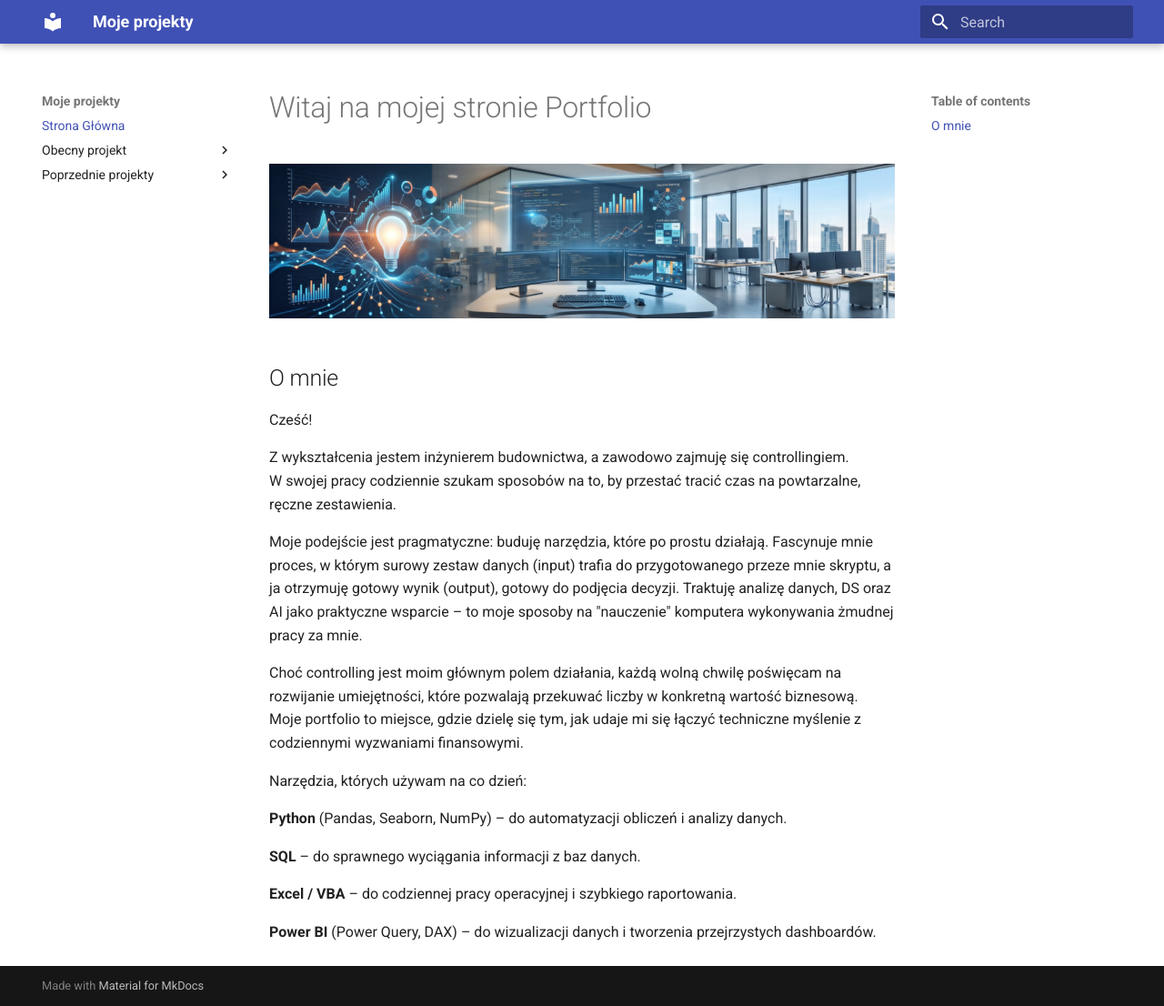
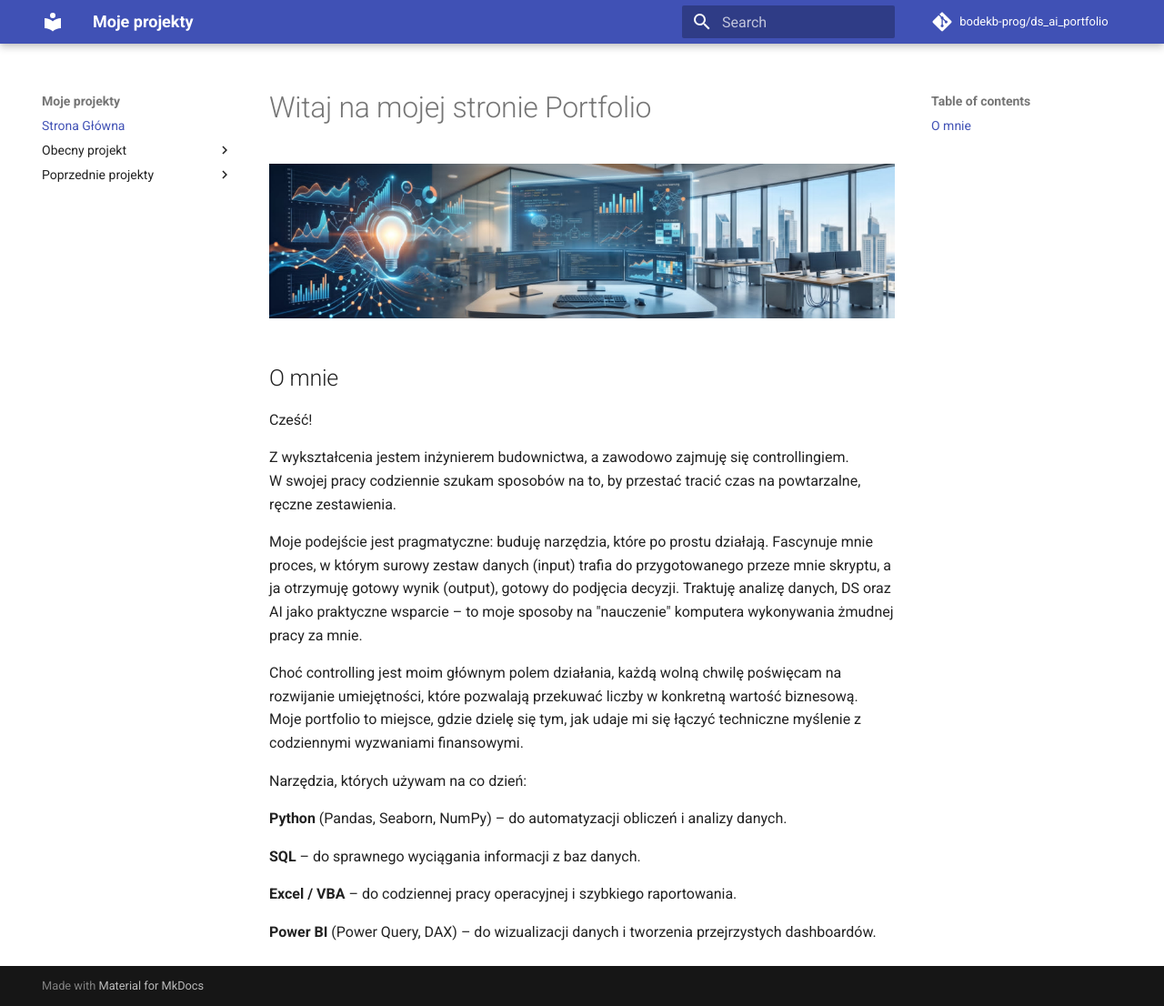
Before and after one commit to bodekb-prog/ds_ai_portfolio, an MkDocs documentation site: the page built from docs/index.md, in a window 1280 px wide and 1106 px high. Shown: the whole window at 91% size. Built offline with MkDocs 1.6.1 and Material for MkDocs 9.7.7, drawn with Linux system fonts in a browser that asks for light colours; comment, search, counter and statistics services are not loaded.

```diff
--- a/mkdocs.yml
+++ b/mkdocs.yml
@@ -2,6 +2,9 @@
 site_author: Bogusław Bałanda
 site_description: >-
     Portfolio moich projektów z Data Science i AI!
+
+repo_name: bodekb-prog/ds_ai_portfolio
+repo_url: https://github.com/bodekb-prog/ds_ai_portfolio/
 
 theme:
   name: material
```
